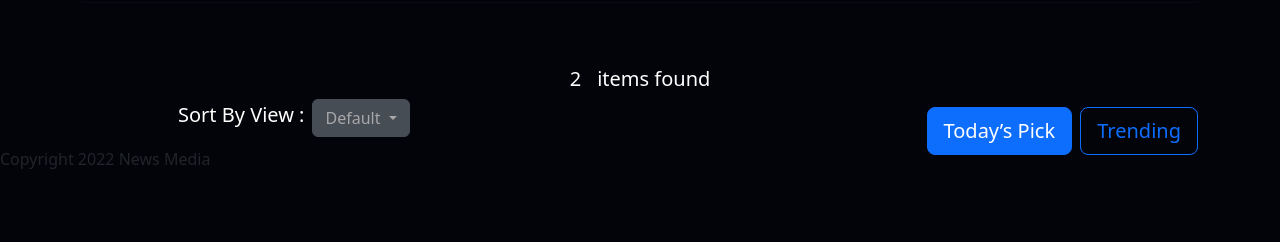
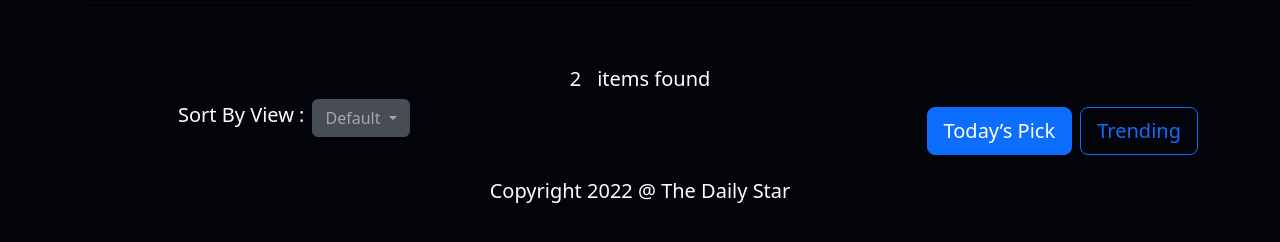
Before and after one commit to MdHasan0467/The-Daily-News-Assign-6, a plain HTML site: page index.html in a window 1280 px wide. Shown: the part 90-332 px from the top of the page. Drawn offline with nearby package versions, Linux system fonts and the light colour scheme; no server answers.

Commit message:
footer edit

```diff
--- a/index.html
+++ b/index.html
@@ -125,9 +125,9 @@
 
 
       <!-- footer section -->
-    <footer class="footer">
-        <p>Copyright 2022 News Media</p>
-    </footer>
+  <footer class="container w-100 mt-3">
+     <h5 class="text-white d-flex justify-content-center pt-3 fw-light">Copyright 2022 @ The Daily Star</h5>
+  </footer>
 
 
 
--- a/style.css
+++ b/style.css
@@ -1,3 +1,5 @@
+
+
 
 /* ============< Start Media Query For Mobile Screen >============= */
 
```
